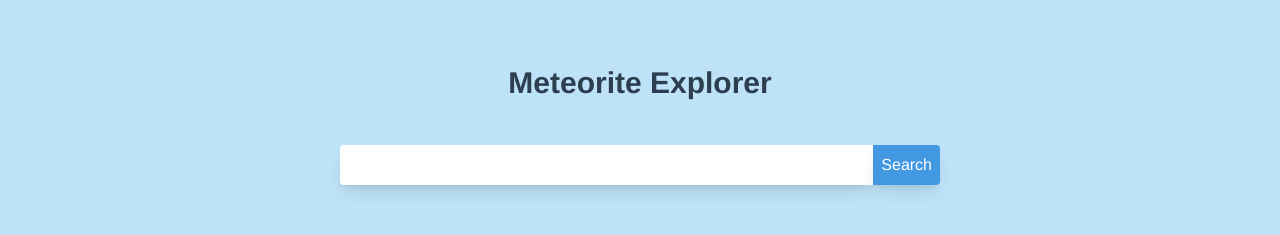
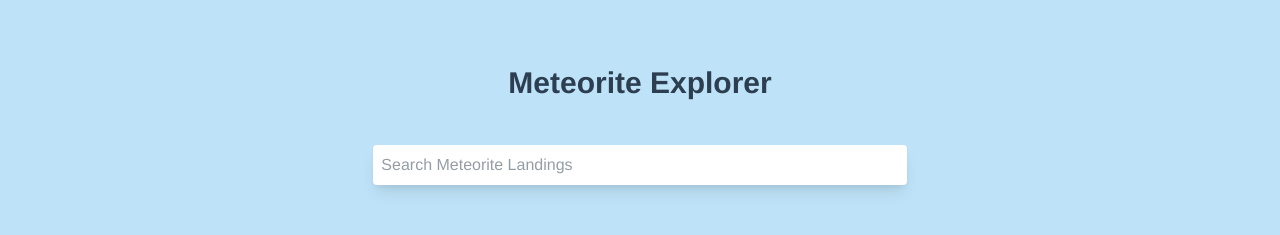
Before and after one commit to daniel0101/MeteoriteList, a Vue app: page / in a window 1280 px wide. Shown: the top 235 px of the page. Built offline with nearby package versions, Linux system fonts and the light colour scheme; no server answers.

Commit message:
remove search button --auto search

```diff
--- a/src/components/Search.vue
+++ b/src/components/Search.vue
@@ -1,7 +1,7 @@
 <template>
     <div>
-        <input type="text" class="w-8/12 sm:w-5/12 p-2 rounded-l border-none shadow-lg" v-model="query" v-on:keyup="search">
-        <button class="bg-blue-500 p-2 shadow-lg rounded-r text-white" v-on:click="search">Search</button>
+        <input type="text" class="w-8/12 sm:w-5/12 p-2 rounded border-none shadow-lg" v-model="query" v-on:keyup="search" placeholder="Search Meteorite Landings">
+        <!-- <button class="bg-blue-500 p-2 shadow-lg rounded-r text-white" v-on:click="search">Search</button> -->
     </div>
 </template>
 <script>
```
